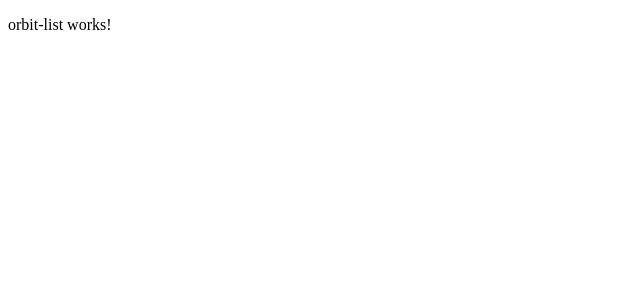
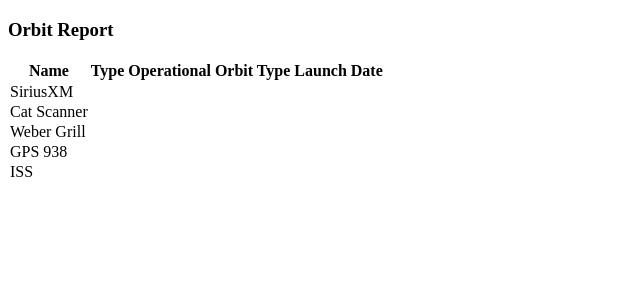
Before and after one commit to lburk87/orbit-report, an Angular app: page / in a window 1280 px wide. Shown: the top 300 px of the page, without its empty margins (0-640 px from the left). Built offline with nearby package versions, Linux system fonts and the light colour scheme.

Commit message:
made table

```diff
--- a/src/app/app.component.html
+++ b/src/app/app.component.html
@@ -1 +1 @@
-<app-orbit-list></app-orbit-list>
+<app-orbit-list [satellites]="sourceList"></app-orbit-list>
--- a/src/app/orbit-list/orbit-list.component.html
+++ b/src/app/orbit-list/orbit-list.component.html
@@ -1 +1,12 @@
-<p>orbit-list works!</p>
+<h3>Orbit Report</h3>
+<table>
+   <tr class="header-row">
+      <th class="sortable">Name</th>
+      <th class="sortable">Type</th>
+      <th>Operational</th>
+      <th>Orbit Type</th>
+      <th>Launch Date</th>
+   </tr>
+   <tr *ngFor="let satellite of satellites">{{satellite.name}}</tr>
+   <!-- <tr *ngFor="let satellite of satellites">{{satellite.type}}</tr> -->
+</table>
--- a/src/app/orbit-list/orbit-list.component.ts
+++ b/src/app/orbit-list/orbit-list.component.ts
@@ -1,4 +1,5 @@
-import { Component, OnInit } from '@angular/core';
+import { Component, OnInit, Input } from '@angular/core';
+import { Satellite } from '../satellite';
 
 @Component({
   selector: 'app-orbit-list',
@@ -6,7 +7,7 @@
   styleUrls: ['./orbit-list.component.css']
 })
 export class OrbitListComponent implements OnInit {
-
+  @Input() satellites: Satellite[];
   constructor() { }
 
   ngOnInit() {
```
